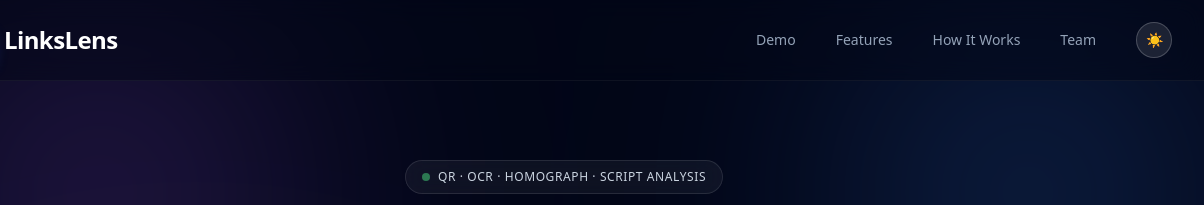
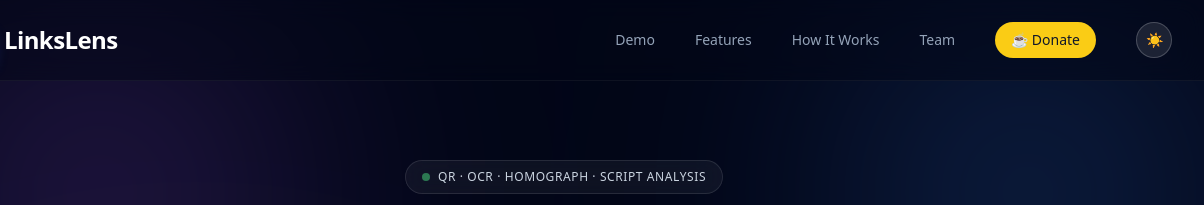
Before and after one commit to Ziriki/CSIT321-LinksLens, a plain HTML site: page website/index.html in a window 1280 px wide. Shown: the top 205 px of the page, 76-1280 px from the left. Drawn offline with nearby package versions, Linux system fonts and the light colour scheme; files that its build step writes are made by us from their sources.

Commit message:
Add donate button to the navigation menu

```diff
--- a/website/index.html
+++ b/website/index.html
@@ -34,6 +34,7 @@
                     <a href="#features" class="text-sm font-medium text-slate-500 dark:text-slate-400 hover:text-slate-900 dark:hover:text-white transition-colors">Features</a>
                     <a href="#how-it-works" class="text-sm font-medium text-slate-500 dark:text-slate-400 hover:text-slate-900 dark:hover:text-white transition-colors">How It Works</a>
                     <a href="#team" class="text-sm font-medium text-slate-500 dark:text-slate-400 hover:text-slate-900 dark:hover:text-white transition-colors">Team</a>
+                    <a href="https://buymeacoffee.com/linkslens" target="_blank" rel="noopener noreferrer" class="text-sm font-medium px-4 py-2 rounded-full bg-yellow-400 hover:bg-yellow-300 text-slate-900 transition-colors">☕ Donate</a>
                     <button id="theme-toggle" class="w-9 h-9 rounded-full bg-slate-200 dark:bg-white/10 border border-slate-300 dark:border-white/20 flex items-center justify-center hover:bg-slate-300 dark:hover:bg-white/20 transition-colors" title="Toggle theme">
                         <span id="theme-icon-dark" class="hidden dark:inline text-sm">☀️</span>
                         <span id="theme-icon-light" class="inline dark:hidden text-sm">🌙</span>
```
